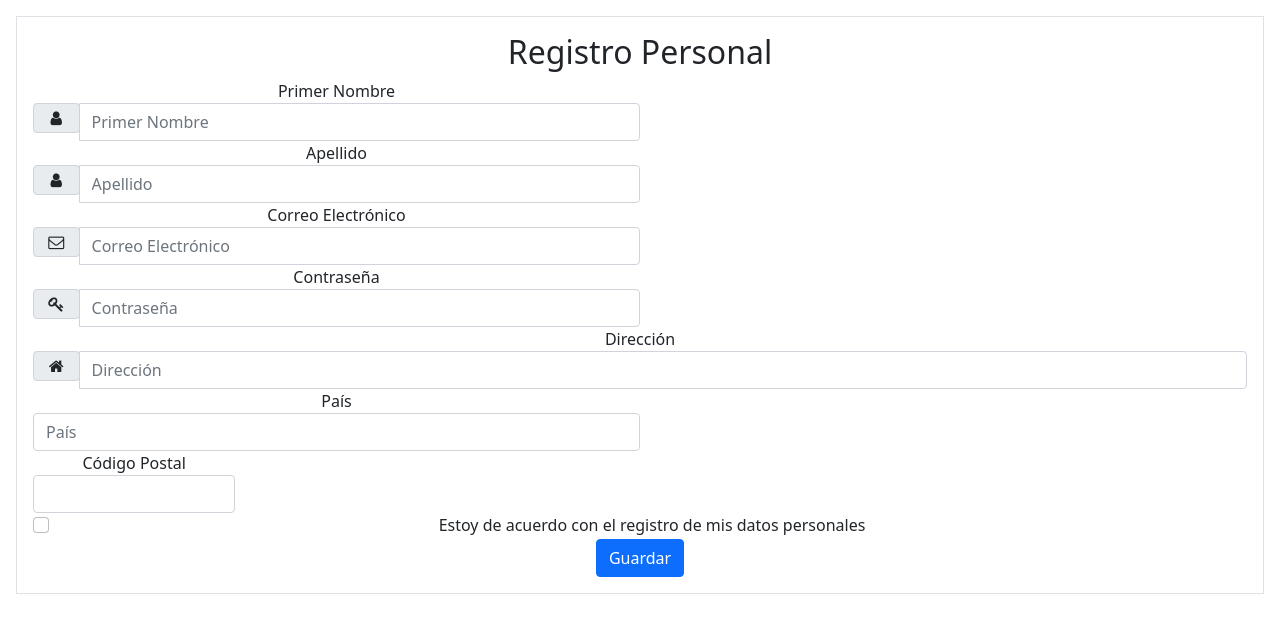
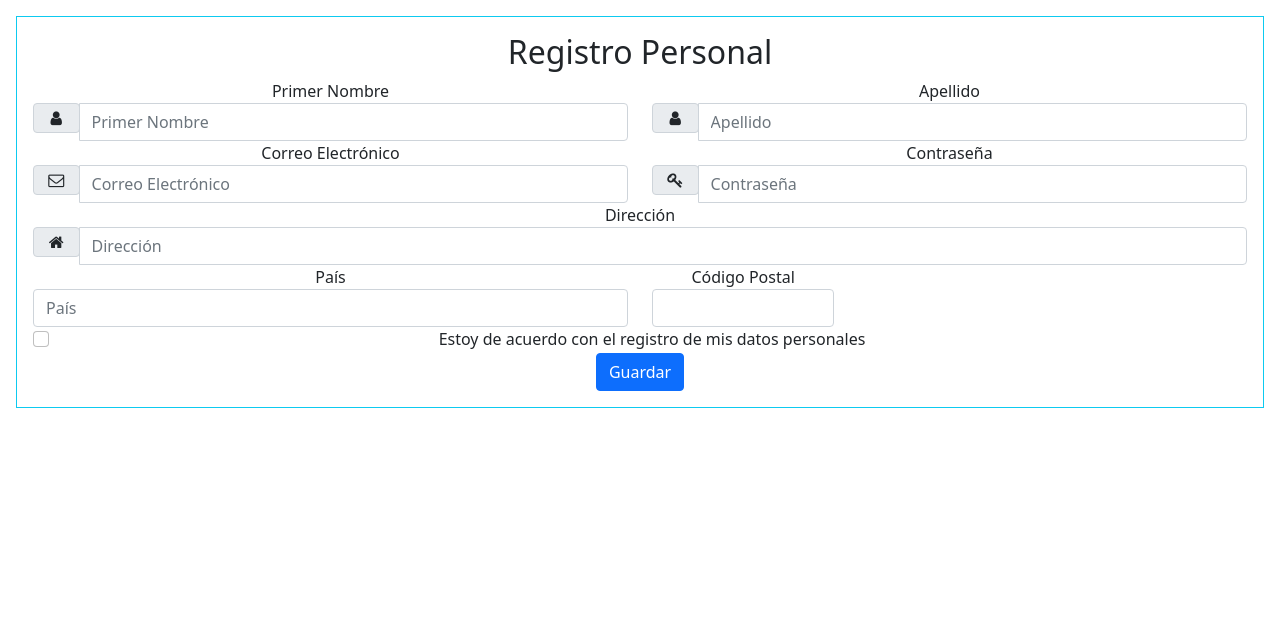
Before and after one commit to Juan-David-Orozco/class-components-react, a React (Create React App) app: page / in a window 1280 px wide. Shown: the top 632 px of the page. Built offline with nearby package versions, Linux system fonts and the light colour scheme; no server answers.

Commit message:
agregar modificacion - form registro

```diff
--- a/src/Form.js
+++ b/src/Form.js
@@ -8,12 +8,14 @@ export default class Form extends Component {
   constructor(props){
     super(props);
     this.state = {
-      buscarPais:''
+      buscarPais:'',
+      paises: []
     }
   }
 
   manejoOnChange = (e) => {
     const nombrePais = e.target.value;
+    console.log(nombrePais)
     if (nombrePais.length > 2){
       this.setState({buscarPais:nombrePais});
     }
@@ -45,9 +47,9 @@ export default class Form extends Component {
               />;
     }
     return (
-      <div class='border m-3 p-3'>
+      <div class='border border-rounded border-info m-3 p-3'>
         <h2>{this.props.formName}</h2>
-        <div class="form-row">
+        <div class="row">
           <div class="form-group col-md-6">
             <label for="inputName1">{this.props.input1}</label>
             <div class='input-group'>
@@ -67,7 +69,7 @@ export default class Form extends Component {
             </div>
           </div>
         </div>
-        <div class="form-row">
+        <div class="row">
           <div class="form-group col-md-6">
             <label for="inputEmail4">{this.props.input3}</label>
             <div class='input-group'>
@@ -96,7 +98,7 @@ export default class Form extends Component {
             <input type="text" className="form-control" id="inputAddress" placeholder={this.props.input5} />
           </div>
         </div>
-        <div class="form-row">
+        <div class="row">
           <div class="form-group col-md-6">
             <label for="inputCity">{this.props.input6}</label>
             <input className="form-control" type='text' placeholder='País' id='pais'
```
